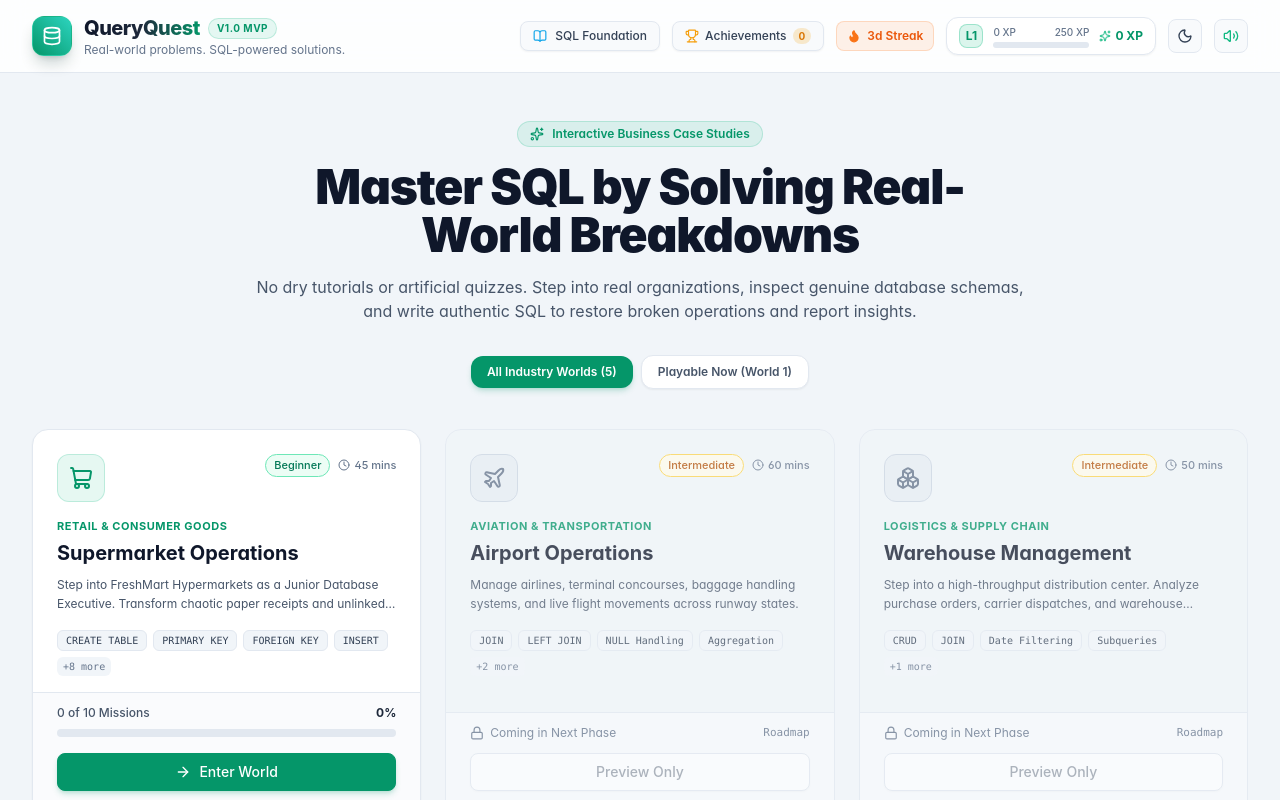
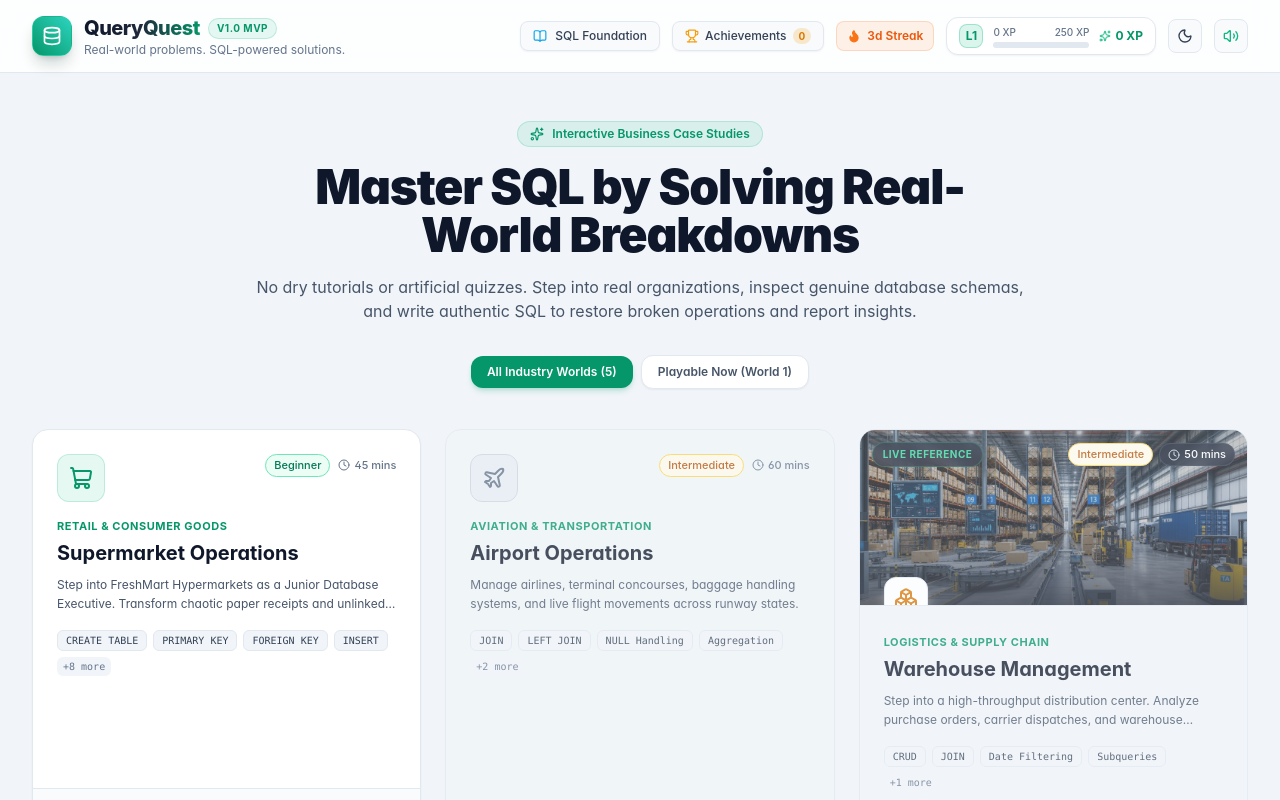
Before and after one commit to shashaank747/QueryQuest, a React (Vite) app: page / in a window 1280 px wide. Shown: the top 800 px of the page. Built offline with nearby package versions, Linux system fonts and the light colour scheme.

Commit message:
feat: add warehouse management reference image to dashboard card

```diff
--- a/src/modules/worlds/registry.ts
+++ b/src/modules/worlds/registry.ts
@@ -45,6 +45,7 @@ export const WORLDS_REGISTRY: WorldDefinition[] = [
     tagline: 'Audit bulk pallets, track cross-dock shipments, and reconcile inventory discrepancies.',
     description:
       'Step into a high-throughput distribution center. Analyze purchase orders, carrier dispatches, and warehouse reorder thresholds.',
+    thumbnailUrl: '/images/warehouse-world.jpg',
     storyIntro: {
       roleTitle: 'Logistics Data Specialist',
       organization: 'Apex Global Logistics Hub',
```
Also changed, not shown: public/images/warehouse-world.jpg (added).
